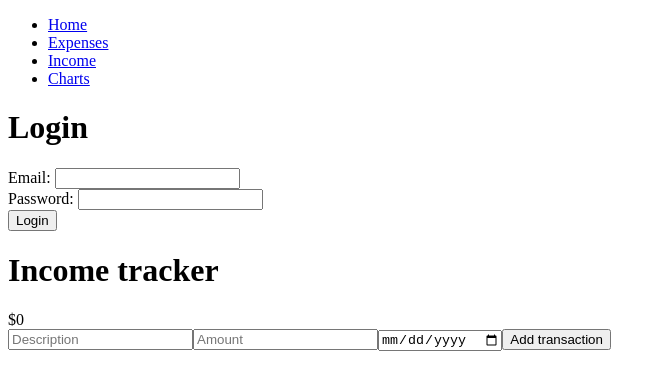
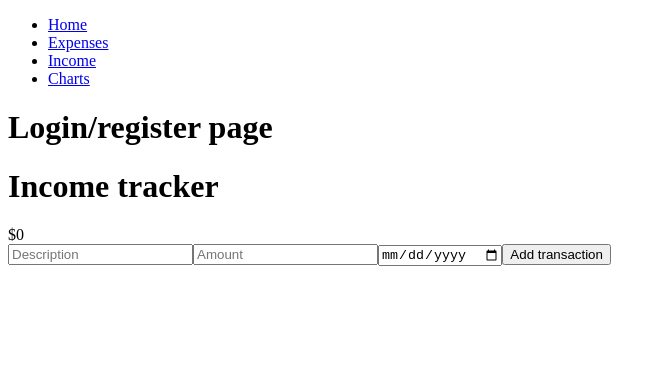
Before and after one commit to KateAnisha/bacon-frontend, a React (Create React App) app: page / in a window 1280 px wide. Shown: the top 390 px of the page, without its empty margins (0-666 px from the left). Built offline with nearby package versions, Linux system fonts and the light colour scheme; the HTML template or start-up script is replaced by a standard one.

Commit message:
Added basic page nav

```diff
--- a/src/App.js
+++ b/src/App.js
@@ -1,10 +1,11 @@
 import React, {useState, useEffect} from 'react';
-import {BrowserRouter, Route, Switch} from 'react-router-dom';
+import {BrowserRouter as Router, Route, Switch} from 'react-router-dom';
 import Header from './components/Header';
 import IncomeForm from './components/IncomeForm';
 import ListTransactions from './components/ListTransactions';
 import Login from './components/Login';
 import MainNav from './components/MainNav';
+import Index from './components/Index';
 
 function App() {
   const [income, setIncome] = useState([]);
@@ -21,12 +22,12 @@ function App() {
 
 
     <div className="App">
-      <BrowserRouter>
+      <Router>
       <MainNav />
         <Switch>
-          <Route exact path="/" component={Login} />
+          <Route exact path="/" exact component={Index} />
         </Switch>
-      </BrowserRouter>
+      </Router>
       <Header totalIncome={totalIncome} />
       <IncomeForm income={income} setIncome={setIncome}/>
       <ListTransactions income={income} setIncome={setIncome} />
--- /dev/null
+++ b/src/components/Index.js
@@ -0,0 +1,11 @@
+import React from 'react'
+
+function Index() {
+    return (
+        <div>
+            <h1>Login/register page</h1>
+        </div>
+    )
+}
+
+export default Index
```
Also changed, not shown: src/components/Home.js (added, +11 -0 lines), src/components/Income.js (added, +11 -0 lines), src/components/Charts.js (added), src/components/Expenses.js (added).
